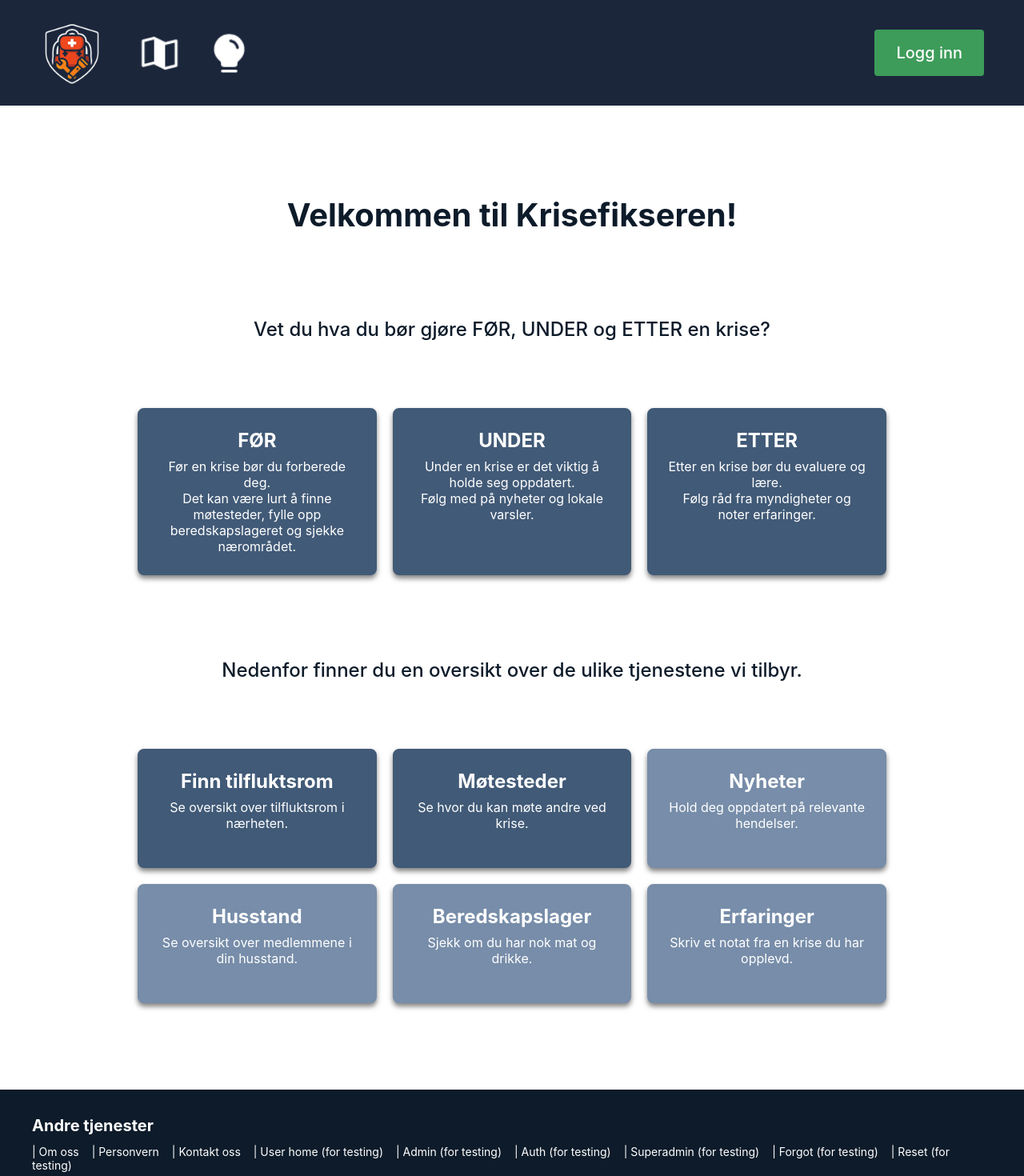
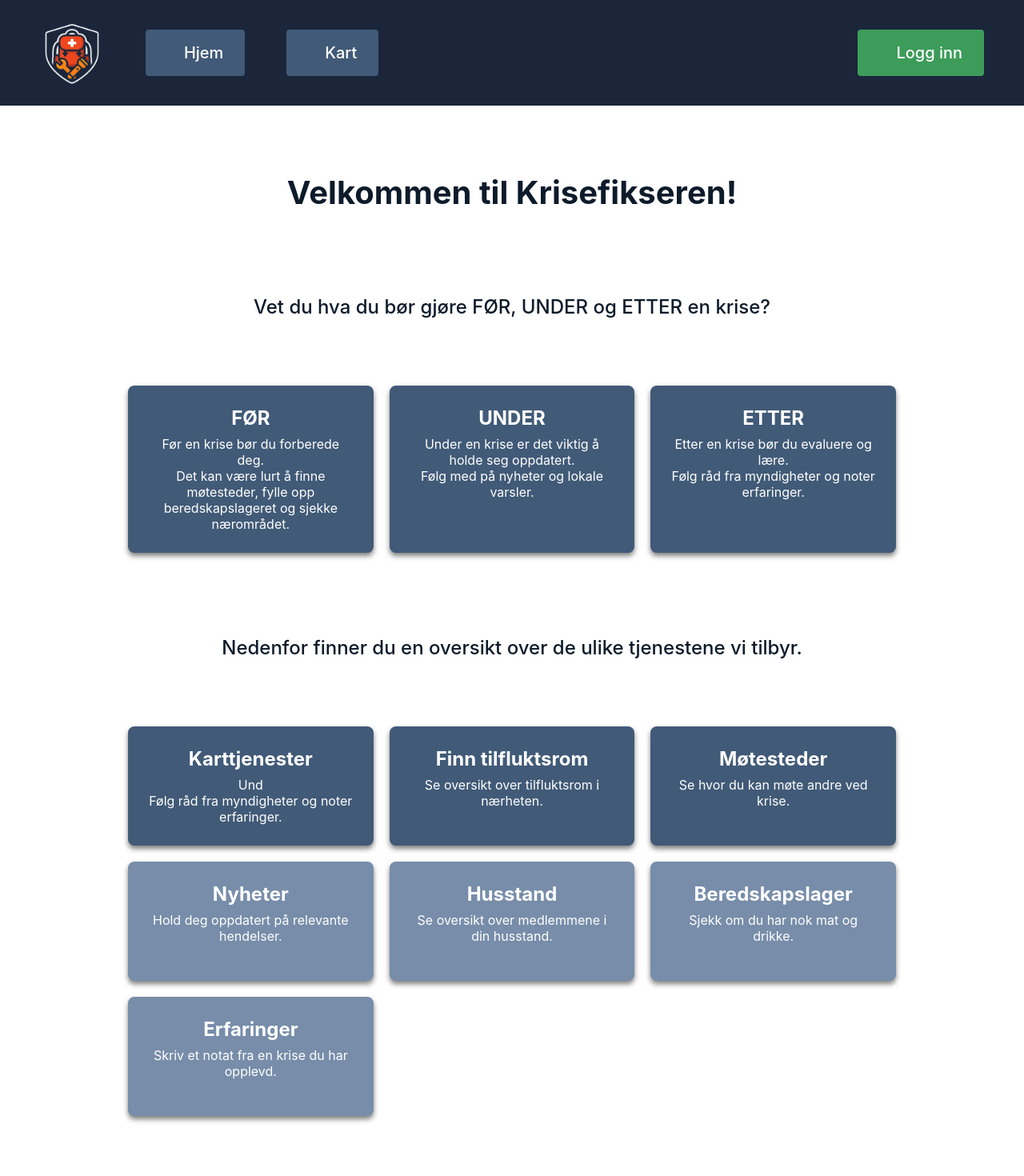
Before and after one commit to NTNU-IDI/scrum-project-2025-team11, a Vue app in the folder frontend/: page / in a window 1280 px wide. Shown: the top 1470 px of the page at 80% size. Built offline with nearby package versions, Linux system fonts and the light colour scheme; the HTML template or start-up script is replaced by a standard one; a web font is replaced by a local one.

Commit message:
Correct icons

```diff
--- a/frontend/src/components/Footer.vue
+++ b/frontend/src/components/Footer.vue
@@ -14,6 +14,7 @@
         <a href="/superadmin">Superadmin (for testing)</a> |
         <a href="/forgot">Forgot (for testing)</a> |
         <a href="/reset">Reset (for testing)</a>
+        <a href="/headers">Register (for testing)</a> |
         <br />
         <br />
         <br />
--- a/frontend/src/components/Header.vue
+++ b/frontend/src/components/Header.vue
@@ -1,14 +1,16 @@
 <template>
   <header class="header">
     <div class="header-container">
-      <div class="header-icons">
-        <img src="../assets/invertednew.png" alt="Logo" class="logo" @click="goToHome" data-tooltip="Til hjemmesiden" />
-        <img src="../assets/ikon/map-trifold-fill.png" alt="Kart" class="icon" @click="goToMap" data-tooltip="Til kartet" />
-        <img src="../assets/ikon/lightbulb-fill.png" alt="Beredskap" class="icon" @click="goToInformation" data-tooltip="Beredskap" />
+      <div class="header-left">
+        <img src="../assets/invertednew.png" alt="Logo" class="logo" @click="goToHome"/>
+        <nav class="nav-buttons">
+          <a href="/" class="button other"><i class="fa fa-home"></i> Hjem</a>
+          <a href="/map" class="button other"><i class="fa fa-map-o"></i> Kart</a>
+        </nav>
       </div>
 
-      <nav class="nav-buttons">
-        <a href="/login" class="button login">Logg inn</a>
+      <nav class="header-right">
+        <a href="/login" class="button login"><i class="fa fa-sign-in"></i> Logg inn</a>
       </nav>
     </div>
   </header>
@@ -17,16 +19,8 @@
 <script lang="ts" setup>
 import { useRouter } from 'vue-router'
 const router = useRouter()
-const goToMap = () => {
-  router.push('/map')
-}
 const goToHome = () => {
   router.push('/')
 }
-const goToLogin = () => {
-  router.push('/login')
-}
-const goToInformation = () => {
-  router.push('/information')
-}
+
 </script>
--- a/frontend/src/components/HeaderAdminComponent.vue
+++ b/frontend/src/components/HeaderAdminComponent.vue
@@ -3,11 +3,11 @@
     <div class="header-container">
       <div class="header-left">
         <img src="../assets/invertednew.png" alt="Logo" class="logo" @click="goToAdminHome" />
+        <a href="/map" class="button other"><i class="fa fa-map-o"></i> Rediger kart</a>
       </div>
 
       <div class="header-right">
-        <img src="../assets/ikon/map-trifold-fill.png" alt="Kart" class="icon" @click="goToMap" data-tooltip="Til kartet" />
-        <a href="/" class="button logout" @click.prevent="logOutUser">Logg ut</a>
+        <a href="/" class="button logout" @click.prevent="logOutUser"><i class="fa fa-sign-out"></i> Logg ut</a>
       </div>
     </div>
   </header>
@@ -20,9 +20,6 @@ const router = useRouter()
 const goToAdminHome = () => {
   router.push('/adminhome')
 }
-const goToMap = () => {
-  router.push('/map')
-}
 
 import {logOutUser} from '../api/AuthService';
 </script>
--- a/frontend/src/components/HeaderBase.vue
+++ b/frontend/src/components/HeaderBase.vue
@@ -6,13 +6,15 @@ import HeaderSuperAdminComponent from "@/components/HeaderSuperAdminComponent.vu
 import {useUserStore} from "@/stores/userStore.ts";
 import {storeToRefs} from "pinia";
 
+// Got help from ChatGPT to use storeToRefs to get the role from the userStore, to dynamically change
+// the header based on the role of the user
 const userStore = useUserStore()
 const {role} = storeToRefs(userStore)
 
 </script>
 
 <template>
-  <Header v-if="role === ''"/>
+  <Header v-if="role === ''" />
   <HeaderInloggedComponent v-if="role === 'normal'" />
   <HeaderAdminComponent v-if="role === 'admin'" />
   <HeaderSuperAdminComponent v-if="role === 'super_admin'" />
--- a/frontend/src/components/HeaderInloggedComponent.vue
+++ b/frontend/src/components/HeaderInloggedComponent.vue
@@ -3,12 +3,16 @@
     <div class="header-container">
       <div class="header-left">
         <img src="../assets/invertednew.png" alt="Logo" class="logo" @click="goToHome" />
+        <a href="/" class="button other"><i class="fa fa-home"></i> Hjem</a>
+          <a href="/map" class="button other"><i class="fa fa-map-o"></i> Kart</a>
+        <nav class="nav-buttons">
+
+        </nav>
       </div>
 
       <div class="header-right">
-        <img src="../assets/ikon/house-line-fill.png" alt="Husstand" class="icon" @click="goToHousehold" />
-        <img src="../assets/ikon/list-plus-fill.png" alt="Lager" class="icon" @click="goToStorage" />
-        <a href="/" class="button logout" @click.prevent="logOutUser">Logg ut</a>
+        <a href="/storage" class="button other"><i class="fa fa-medkit"></i> Min beredskap</a>
+        <a href="/" class="button logout" @click.prevent="logOutUser"><i class="fa fa-sign-out"></i> Logg ut</a>
       </div>
     </div>
   </header>
@@ -16,4 +20,9 @@
 
 <script lang="ts" setup>
 import {logOutUser} from '../api/AuthService';
+import { useRouter } from 'vue-router'
+const router = useRouter()
+const goToHome = () => {
+  router.push('/userhome')
+}
 </script>
--- a/frontend/src/components/HeaderSuperAdminComponent.vue
+++ b/frontend/src/components/HeaderSuperAdminComponent.vue
@@ -6,7 +6,7 @@
       </div>
 
       <div class="header-right">
-            <a href="/" class="button logout" @click.prevent="logOutUser">Logg ut</a>
+        <a href="/" class="button logout" @click.prevent="logOutUser"><i class="fa fa-sign-out"></i> Logg ut</a>
       </div>
     </div>
   </header>
--- a/frontend/src/views/HomeView.vue
+++ b/frontend/src/views/HomeView.vue
@@ -12,19 +12,19 @@
       </div>
 
       <div class="grid-container">
-        <div class="box">
+        <div class="box info">
           <h3>FØR</h3>
           <p>Før en krise bør du forberede deg.</p>
           <p>Det kan være lurt å finne møtesteder, fylle opp beredskapslageret og sjekke nærområdet.</p>
         </div>
 
-        <div class="box">
+        <div class="box info">
           <h3>UNDER</h3>
           <p>Under en krise er det viktig å holde seg oppdatert.</p>
           <p>Følg med på nyheter og lokale varsler.</p>
         </div>
 
-        <div class="box">
+        <div class="box info">
           <h3>ETTER</h3>
           <p>Etter en krise bør du evaluere og lære.</p>
           <p>Følg råd fra myndigheter og noter erfaringer.</p>
@@ -36,6 +36,12 @@
       </div>
 
       <div class="grid-container">
+        <div class="box info">
+          <h3>Karttjenester</h3>
+          <p>Und</p>
+          <p>Følg råd fra myndigheter og noter erfaringer.</p>
+        </div>
+
         <router-link to="/map" class="box">
           <h3>Finn tilfluktsrom</h3>
           <p>Se oversikt over tilfluktsrom i nærheten.</p>
@@ -76,3 +82,9 @@
 import HeaderBase from '@/components/HeaderBase.vue'
 import Footer from '@/components/Footer.vue'
 </script>
+
+<style scoped>
+.main-content {
+  padding: 20px;
+}
+</style>
```
Lines whose indentation alone changed are shown as unchanged.
